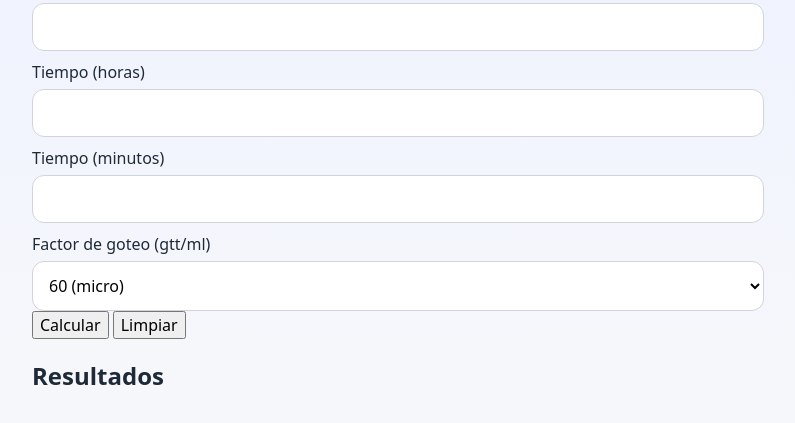
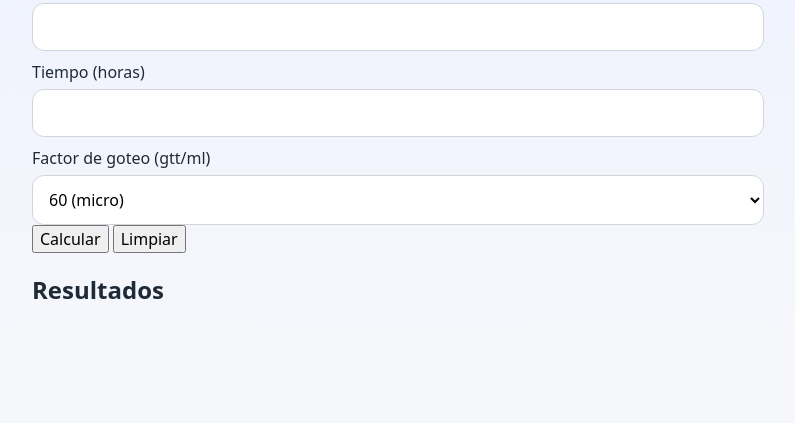
Before and after one commit to Gustavo080865/Calculo_goteo, a plain HTML site: page index.html in a window 1280 px wide. Shown: the part 135-558 px from the top of the page, without its empty margins (242-1037 px from the left). Drawn offline with Linux system fonts and the light colour scheme.

Commit message:
index.html

```diff
--- a/index.html
+++ b/index.html
@@ -15,9 +15,6 @@
 
       <label for="tiempoHoras">Tiempo (horas)</label>
       <input type="number" id="tiempoHoras">
-
-      <label for="tiempoMinutos">Tiempo (minutos)</label>
-      <input type="number" id="tiempoMinutos">
 
       <label for="factor">Factor de goteo (gtt/ml)</label>
       <select id="factor" required>
```
